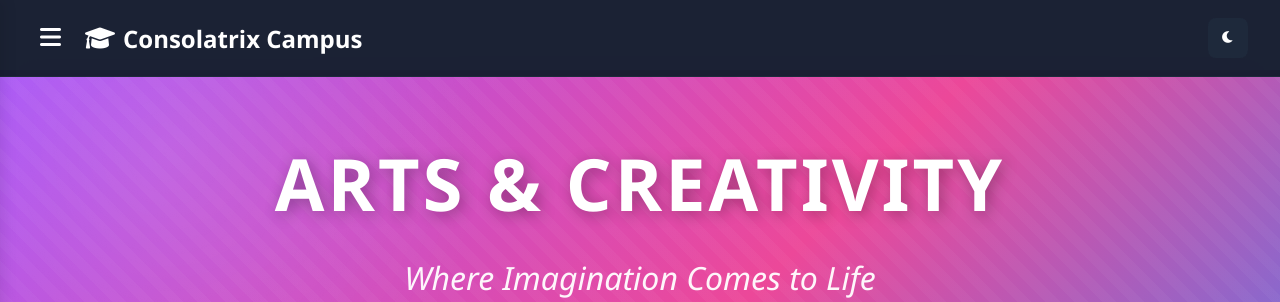
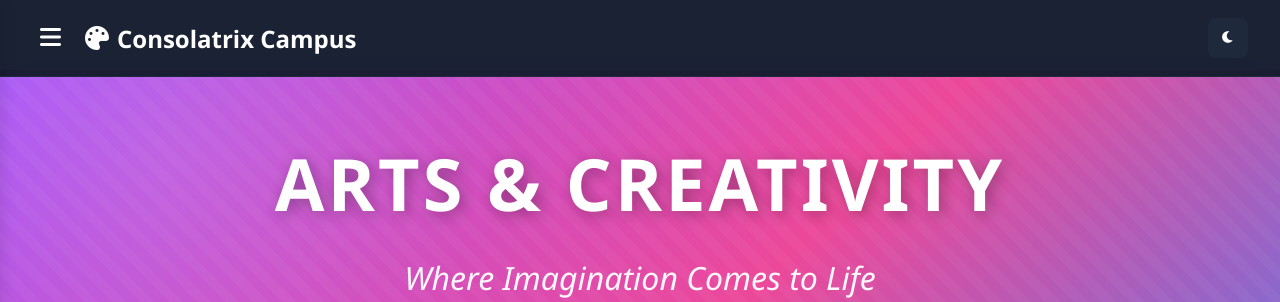
Before and after one commit to CarloCanezares/Consolatrix_Campus_Club, a Django app: page /artsclub/ in a window 1280 px wide. Shown: the top 302 px of the page. Run offline with Django 5.2, Linux system fonts and the light colour scheme.

Commit message:
Fix Logo

```diff
--- a/CCC/templates/artsclub.html
+++ b/CCC/templates/artsclub.html
@@ -975,7 +975,7 @@
                     <i class="fas fa-bars"></i>
                 </button>
                 <a href="#" class="logo">
-                    <i class="fas fa-graduation-cap"></i>
+                    <i class="fas fa-palette"></i>
                     Consolatrix Campus
                 </a>
             </div>
```
Also changed, not shown: README.md (added).
